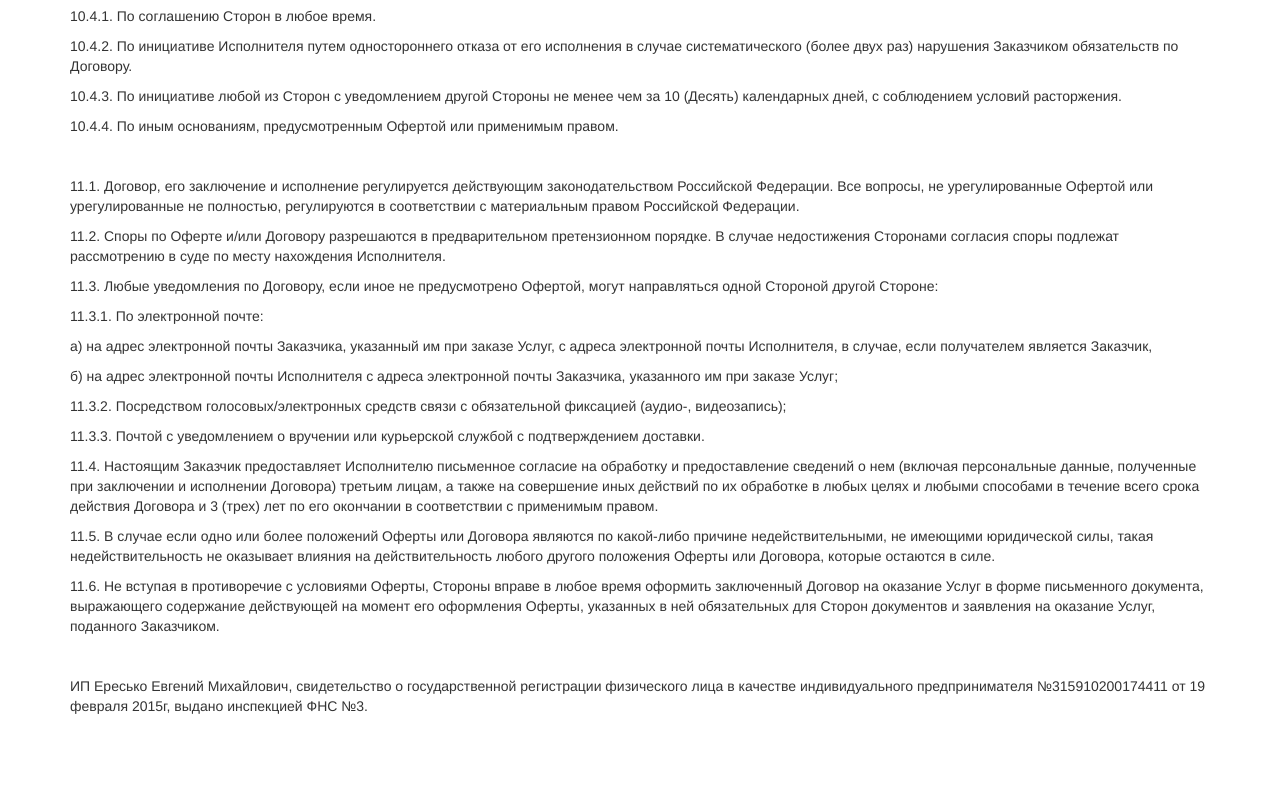
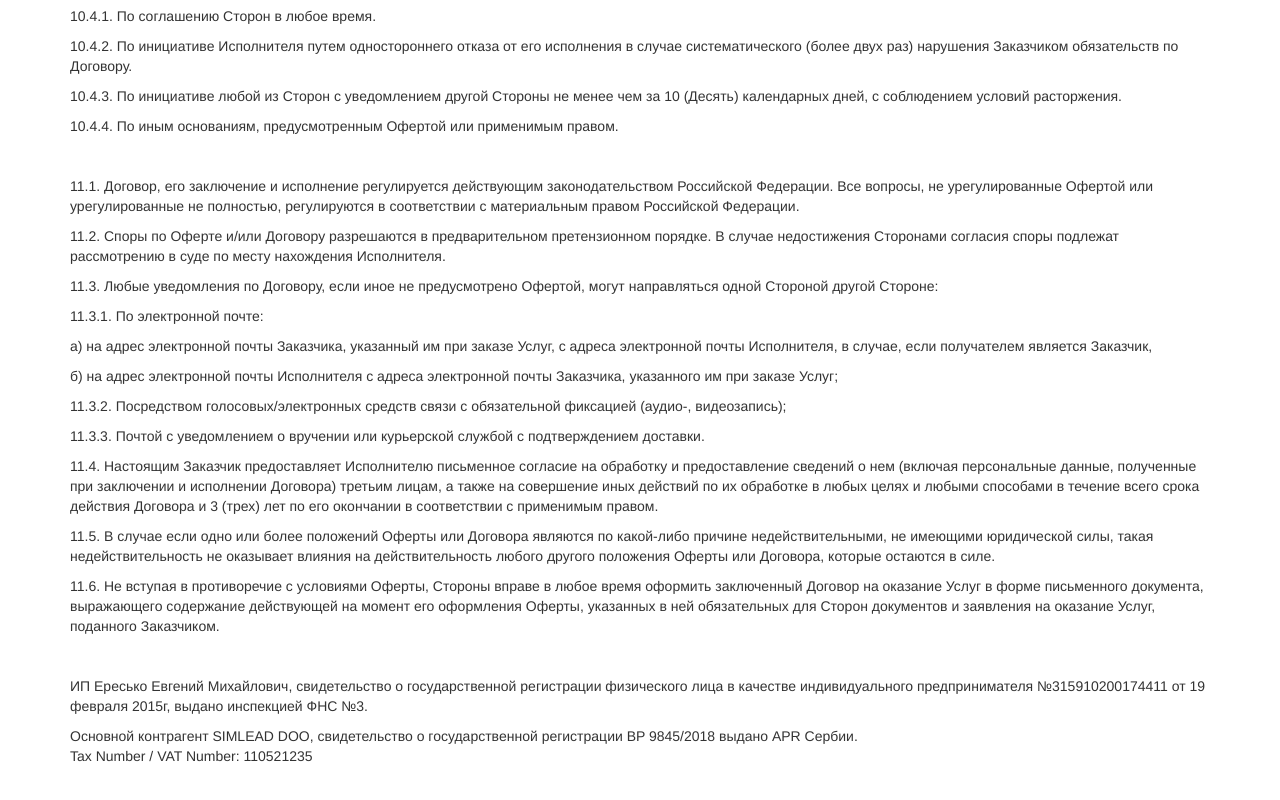
Before and after one commit to onehels/onehels.github.io, a plain HTML site: page index.html in a window 1280 px wide. Shown: the part 4574-5374 px from the top of the page. Before the commit the page ends 5330 px from the top, so only its background shows below. Drawn offline with nearby package versions, Linux system fonts and the light colour scheme.

Commit message:
Updates v3

```diff
--- a/index.html
+++ b/index.html
@@ -247,6 +247,7 @@
         <p>&nbsp;</p>
 
         <p>ИП Ересько Евгений Михайлович, свидетельство о государственной регистрации физического лица в качестве индивидуального предпринимателя №315910200174411 от 19 февраля 2015г, выдано инспекцией ФНС №3.</p>
+        <p>Основной контрагент SIMLEAD DOO, свидетельство о государственной регистрации BP 9845/2018 выдано APR Сербии.<br>Tax Number / VAT Number: 110521235</p>
         <p>&nbsp;</p>
     </div>
 
```
